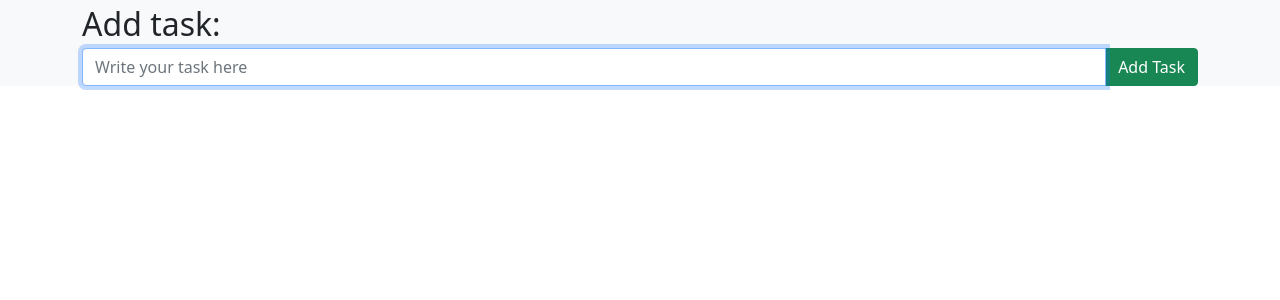
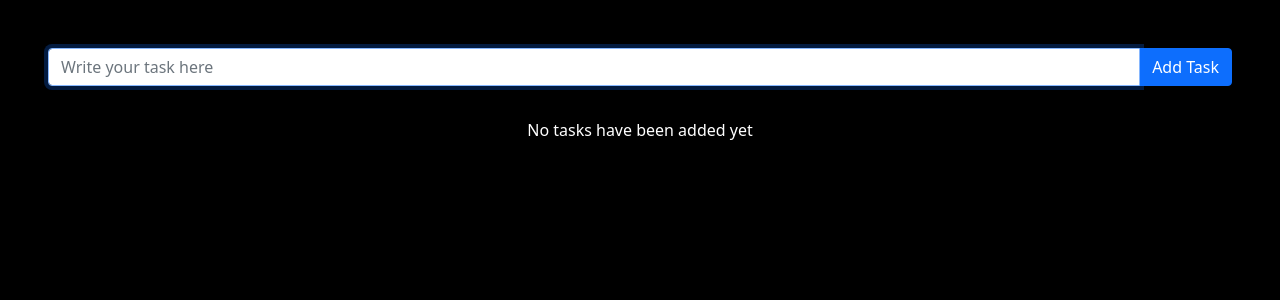
Before and after one commit to balayokesh/todo, a React (Create React App) app: page / in a window 1280 px wide. Shown: the top 300 px of the page. Built offline with nearby package versions, Linux system fonts and the light colour scheme.

Commit message:
Changed UI design

```diff
--- a/package.json
+++ b/package.json
@@ -6,6 +6,7 @@
     "@testing-library/jest-dom": "^5.16.5",
     "@testing-library/react": "^13.4.0",
     "@testing-library/user-event": "^13.5.0",
+    "bootstrap-icons": "^1.10.5",
     "react": "^18.2.0",
     "react-dom": "^18.2.0",
     "react-scripts": "5.0.1",
--- a/public/index.html
+++ b/public/index.html
@@ -34,9 +34,8 @@
   <script src="https://cdn.jsdelivr.net/npm/bootstrap@5.0.0-beta1/dist/js/bootstrap.min.js"
     integrity="sha384-pQQkAEnwaBkjpqZ8RU1fF1AKtTcHJwFl3pblpTlHXybJjHpMYo79HY3hIi4NKxyj"
     crossorigin="anonymous"></script>
-  <link rel="stylesheet" href="https://cdnjs.cloudflare.com/ajax/libs/font-awesome/5.15.2/css/all.min.css"
-    integrity="sha512-HK5fgLBL+xu6dm/Ii3z4xhlSUyZgTT9tuc/hSrtw6uzJOvgRr2a9jyxxT1ely+B+xFAmJKVSTbpM/CuL7qxO8w=="
-    crossorigin="anonymous" />
+    <!-- Bootstrap icons -->
+    <link rel="stylesheet" href="https://cdn.jsdelivr.net/npm/bootstrap-icons@1.10.5/font/bootstrap-icons.css">
 </head>
 
 <body>
--- a/src/AddTask.jsx
+++ /dev/null
@@ -1,32 +0,0 @@
-import React from 'react';
-
-function AddTask() {
-    return (
-        <div className="container">
-            <div className="form-group text-center">
-                <label htmlFor="taskInput" style={{ fontSize: '2em', float: 'left' }}>Add task:</label>
-                <div className="input-group">
-                    <input type="text" id="taskInput" autoFocus className="form-control" placeholder="Write your task here" />
-                    <button
-                        onClick={() => {
-                            var z = document.createElement('h3');
-                            z.setAttribute('contentEditable', true);
-                            z.setAttribute('class', 'border text-white bg-secondary rounded p-3');
-                            z.innerHTML = document.getElementById("taskInput").value + "<button contentEditable = 'false' class= 'btn btn-danger' style = 'float:right' onclick = this.parentElement.style.display='none'><b>-</b></button>";
-                            document.getElementById("parent").appendChild(z);
-                        }}
-
-                        className="input-group-append btn btn-success"
-                    >
-                        Add Task
-                    </button>
-                </div>
-            </div>
-
-            <div id="parent" className="text-center my-3">
-            </div>
-        </div>
-    );
-}
-
-export default AddTask;
--- a/src/App.js
+++ b/src/App.js
@@ -1,10 +1,41 @@
-import AddTask from './AddTask';
+import React, { useState } from 'react';
+import Task from './Task';
 
 const App = () => {
+
+    const [tasks, setTasks] = useState([]);
+
+    const addTask = (event) => {
+        event.preventDefault();
+        let newTask = document.getElementById("task").value;
+        setTasks([...tasks, newTask]);
+        document.getElementById("task").value = "";
+    }
+
     return (
-        <div className="bg-light h-100">
-            <AddTask />
-        </div>
+        <main className="vh-100 p-2 p-md-5 text-white" style={{background: "#000"}}>
+            <form className="input-group">
+                <input id="task" autoFocus autoComplete='false' className="form-control" placeholder="Write your task here" />
+                <input
+                    type='submit'
+                    onClick={addTask}
+                    className="input-group-append btn btn-primary"
+                    value="Add Task"
+                />
+            </form>
+
+            <section className='mt-3 p-3' style={{maxHeight: "75vh", overflowY: "scroll"}}>
+                {
+                    tasks.length > 0
+                        ?
+                        tasks.map(task => {
+                            return <Task task={task} />
+                        })
+                        :
+                        <p className='text-center'>No tasks have been added yet</p>
+                }
+            </section>
+        </main>
     );
 }
 
--- /dev/null
+++ b/src/Task.jsx
@@ -0,0 +1,27 @@
+const Task = (props) => {
+
+    const editTask = () => {
+        // TODO: edit task
+    }
+
+    const deleteTask = () => {
+        // TODO: delete task
+    }
+
+    const toggleTaskStatus = () => {
+        // TODO: task status toggling
+    }
+
+    return (
+        <div className="d-flex align-items-center justify-content-between rounded bg-light text-dark p-2 mb-2">
+            {props.task}
+            <div className="ms-3 d-flex">
+                <button onClick={editTask} className="btn btn-sm rounded bg-primary text-white me-1"><i class="bi bi-pencil-fill"></i></button>
+                <button onClick={deleteTask} className="btn btn-sm rounded bg-danger text-white"><i class="bi bi-trash-fill"></i></button>
+                <button onClick={toggleTaskStatus} className="ms-1 btn btn-sm rounded bg-success text-white"><i class="bi bi-check-circle-fill"></i></button>
+            </div>
+        </div>
+    )
+}
+
+export default Task;
```
Also changed, not shown: 1 other file (tests, documents, lock files or other folders).
